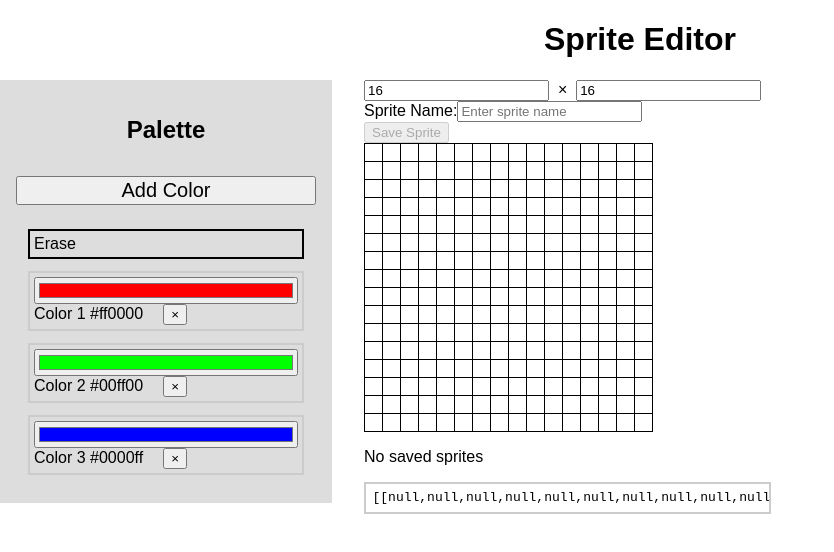
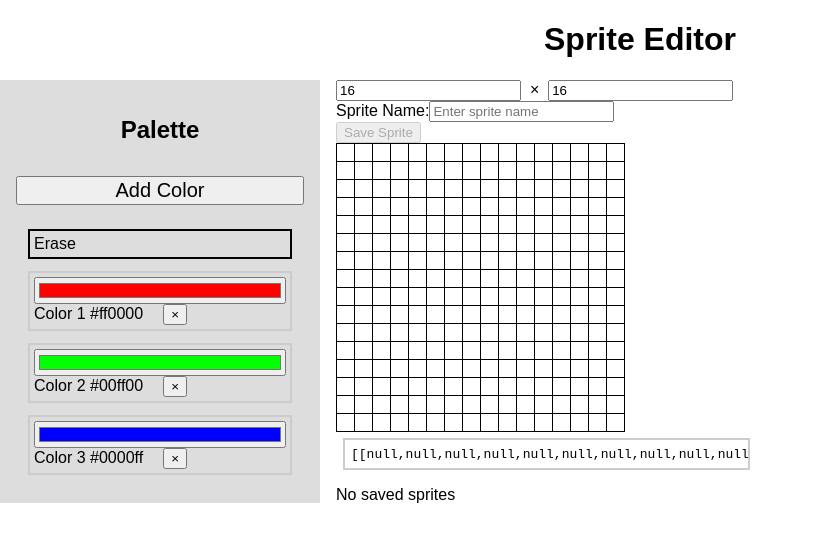
Before and after one commit to chipbell4/peach.js, a React app in the folder editor/: page / in a window 1280 px wide. Shown: the top 552 px of the page, without its empty margins (0-834 px from the left). Built offline with nearby package versions, Linux system fonts and the light colour scheme.

Commit message:
More rendering fixes

```diff
--- a/editor/index.css
+++ b/editor/index.css
@@ -22,17 +22,30 @@ h1, h2, h3 {
     text-align: center;
 }
 
+.page-layout {
+    display: flex;
+    flex-direction: row;
+    gap: 1em;
+    align-items: flex-start;
+}
+
+.sidebar {
+    width: 25%;
+    flex: 0 0 25%;
+}
+
+.editor-column {
+    flex: 1 1 0;
+    min-width: 0;
+}
+
 .palette {
-    float: left;
-    width: 300px;
     padding: 1em;
-    margin-right: 2em;
     background-color: #ddd;
 
     display: flex;
     flex-direction: column;
     gap: 0.75em;
-    max-width: 300px;
 }
 
 .palette button.add {
--- a/editor/src/components/sprite-editor.tsx
+++ b/editor/src/components/sprite-editor.tsx
@@ -6,6 +6,7 @@ import SpriteGrid from './SpriteGrid';
 import SavedSprites from './SavedSprites';
 import { useResizableSprite } from '../hooks/useResizableSprite';
 import useSpriteStorage from '../hooks/useSpriteStorage';
+import Code from './code';
 
 type Bitmap = (number | null)[][];
 
@@ -43,6 +44,7 @@
             <ImageIdDisplay spriteName={spriteName} onSpriteNameChange={setSpriteName} />
             <button onClick={handleSaveSprite} disabled={!spriteName.trim()}>Save Sprite</button>
             <SpriteGrid sprite={currentSprite} palette={palette} onCellFill={(row, col) => fill(row, col, color)} />
+            <Code sprite={currentSprite} />
             <SavedSprites onLoadSprite={handleLoadSpriteFromStorage} refreshTrigger={saveCount} />
         </div>
     );
--- a/editor/src/index.tsx
+++ b/editor/src/index.tsx
@@ -3,7 +3,6 @@ import { createRoot } from 'react-dom/client';
 
 import { Palette } from './components/palette';
 import SpriteEditor from './components/sprite-editor';
-import Code from './components/code';
 
 const App = () => {
     const [colors, setColors] = React.useState(["#ff0000", "#00ff00", "#0000ff"]);
@@ -24,10 +23,13 @@ const App = () => {
     return (
         <>
             <h1>Sprite Editor</h1>
-            <Palette startingColors={colors} onPaletteChange={setColors} onSelectColor={onSelectColor}/>
-            <div className="editor-column">
-                <SpriteEditor sprite={sprite} onSpriteChange={setSprite} color={workingColorIndex} palette={colors} onLoadSprite={handleLoadSprite}/>
-                <Code sprite={sprite} />
+            <div className="page-layout">
+                <div className="sidebar">
+                    <Palette startingColors={colors} onPaletteChange={setColors} onSelectColor={onSelectColor}/>
+                </div>
+                <div className="editor-column">
+                    <SpriteEditor sprite={sprite} onSpriteChange={setSprite} color={workingColorIndex} palette={colors} onLoadSprite={handleLoadSprite}/>
+                </div>
             </div>
         </>
     );
```
